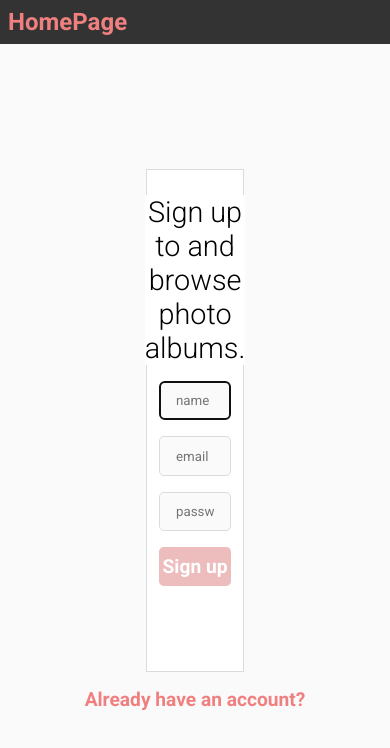
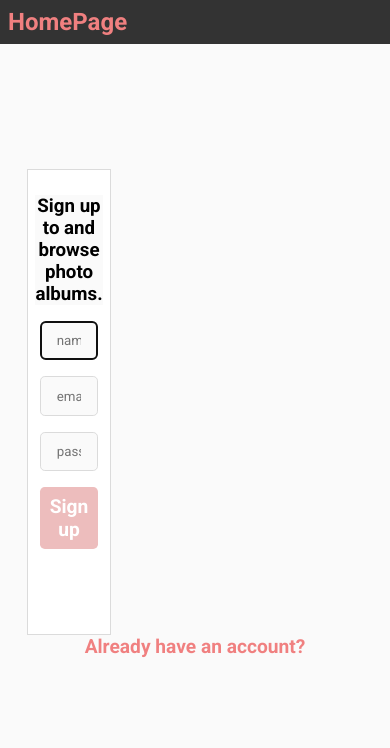
Before and after one commit to ASSAFVAN/Family-Photo-Albums, a React (Create React App) app in the folder client/: page /signup in a window 390 px wide. Shown: the top 748 px of the page. Built offline with nearby package versions, Linux system fonts and the light colour scheme.

Commit message:
responsive css

```diff
--- a/client/src/components/SignUp/SignUp.js
+++ b/client/src/components/SignUp/SignUp.js
@@ -61,8 +61,9 @@ export default function SignUp(props) {
   return (
     <div className="wrap">
       <div className="signup-container">
+        <div className="signup-wrap">
           <form className="signup-form">
-          <h3 className="signup-title">Sign up to and browse photo albums.</h3>
+            <h3 className="form-title">Sign up to and browse photo albums.</h3>
             <input
               className="signup-form--input"
               type="text"
@@ -101,9 +102,10 @@ export default function SignUp(props) {
             )}
             {isLoading && <Spinner />}
           </form>
-        <Link to="/signin" className="signup-linkto-signin">
-          Already have an account?
-        </Link>
+          <div className="signup-linkto-signin">
+            <Link to="/signin">Already have an account?</Link>
+          </div>
+        </div>
       </div>
     </div>
   );
```
Lines whose indentation alone changed are shown as unchanged.
